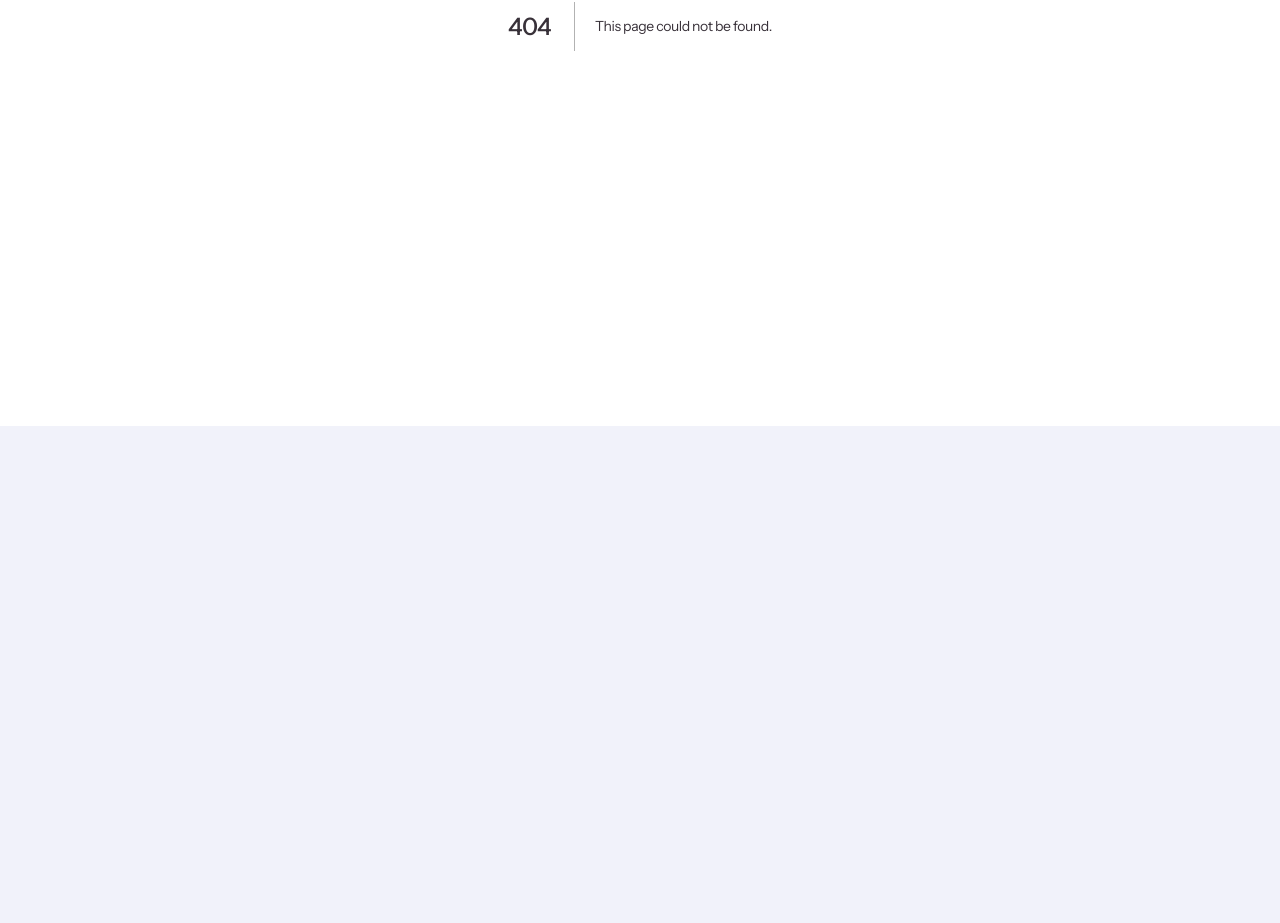
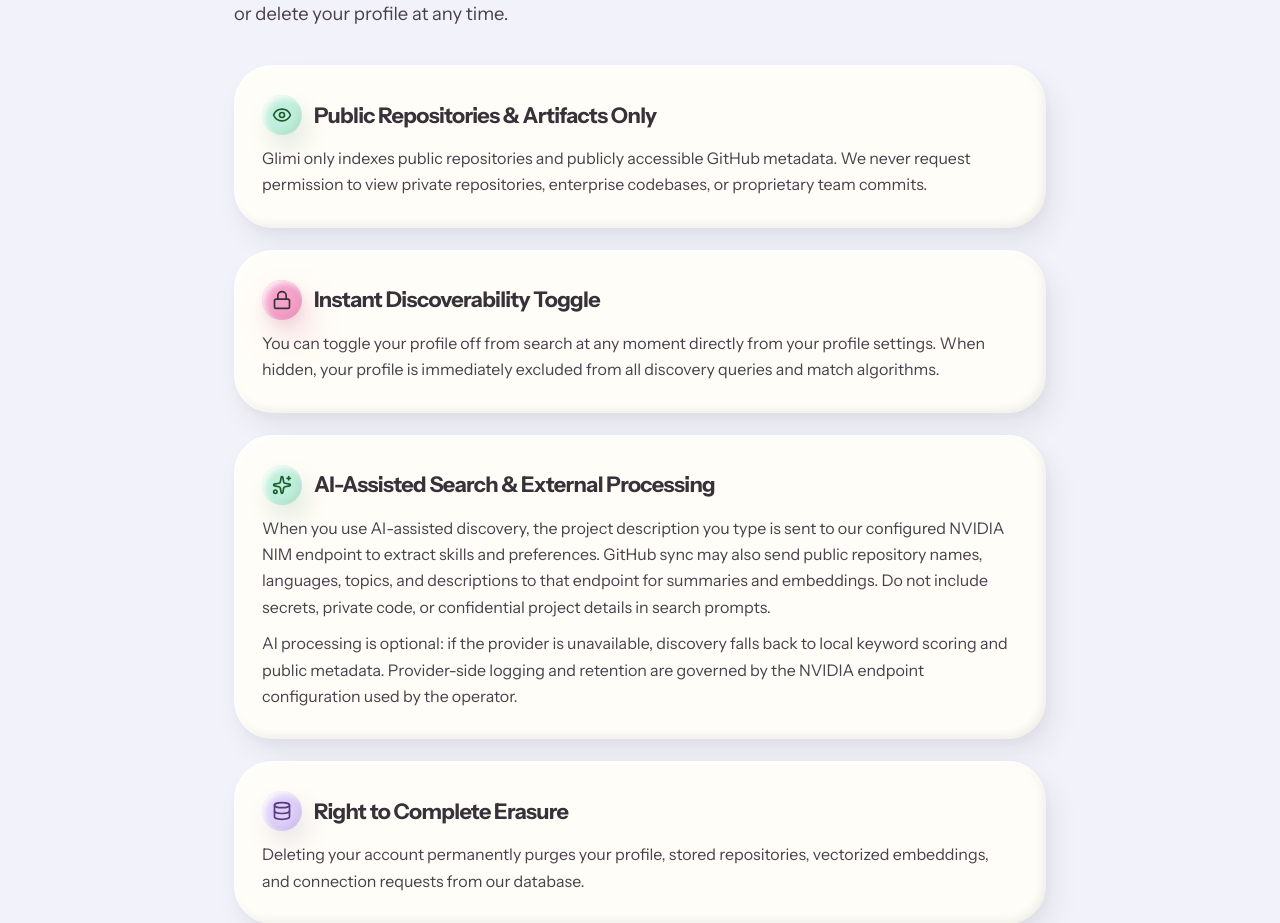
Before and after one commit to anzydev/Glimi, a Next.js app: page /privacy in a window 1280 px wide. Before the commit this address had no page. Shown: the part 374-1297 px from the top of the page. Before the commit the page ends 800 px from the top, so only its background shows below. Built offline with nearby package versions, Linux system fonts and the light colour scheme; no server answers.

Commit message:
app: implement privacy policy detailing data retention, GitHub sync, and erasure rights

```diff
--- /dev/null
+++ b/app/privacy/page.tsx
@@ -0,0 +1,136 @@
+import React from "react";
+import { AppShell } from "@/components/layout/AppShell";
+import { ShieldCheck, Eye, Lock, Database, Sparkles } from "lucide-react";
+
+export default function PrivacyPage() {
+  return (
+    <AppShell>
+      <div className="container-max" style={{ paddingTop: "48px", paddingBottom: "80px", maxWidth: "860px" }}>
+        <div style={{ display: "inline-flex", marginBottom: "16px" }}>
+          <span className="ai-badge">
+            <ShieldCheck size={13} /> Privacy & Developer Consent
+          </span>
+        </div>
+        <h1 style={{ marginBottom: "18px", fontSize: "clamp(2.4rem, 4vw, 3.2rem)" }}>
+          Your Data, Transparent & Under Your Control.
+        </h1>
+        <p style={{ fontSize: "1.15rem", color: "var(--dp-color-ink-secondary)", lineHeight: 1.7, marginBottom: "36px" }}>
+          Glimi is built for developers by developers. We believe you should have absolute clarity on what information is gathered, how project evidence is distinguished from claims, and how to manage or delete your profile at any time.
+        </p>
+
+        <div style={{ display: "flex", flexDirection: "column", gap: "22px" }}>
+          {/* Card 1 */}
+          <div className="clay-cushion-cream" style={{ padding: "30px 28px" }}>
+            <div style={{ display: "flex", alignItems: "center", gap: "12px", marginBottom: "10px" }}>
+              <div
+                style={{
+                  width: "40px",
+                  height: "40px",
+                  borderRadius: "50%",
+                  backgroundColor: "var(--dp-color-surface-support)",
+                  boxShadow: "var(--clay-shadow-mint)",
+                  display: "flex",
+                  alignItems: "center",
+                  justifyContent: "center",
+                  color: "#1d5c2c",
+                }}
+              >
+                <Eye size={20} />
+              </div>
+              <h2 style={{ fontSize: "1.35rem", color: "var(--dp-color-ink)" }}>
+                Public Repositories & Artifacts Only
+              </h2>
+            </div>
+            <p style={{ color: "var(--dp-color-ink-secondary)", lineHeight: 1.65, fontSize: "1rem" }}>
+              Glimi only indexes public repositories and publicly accessible GitHub metadata. We never request permission to view private repositories, enterprise codebases, or proprietary team commits.
+            </p>
+          </div>
+
+          {/* Card 2 */}
+          <div className="clay-cushion-cream" style={{ padding: "30px 28px" }}>
+            <div style={{ display: "flex", alignItems: "center", gap: "12px", marginBottom: "10px" }}>
+              <div
+                style={{
+                  width: "40px",
+                  height: "40px",
+                  borderRadius: "50%",
+                  backgroundColor: "var(--dp-color-accent)",
+                  boxShadow: "var(--clay-shadow-pink)",
+                  display: "flex",
+                  alignItems: "center",
+                  justifyContent: "center",
+                  color: "var(--dp-color-ink)",
+                }}
+              >
+                <Lock size={20} />
+              </div>
+              <h2 style={{ fontSize: "1.35rem", color: "var(--dp-color-ink)" }}>
+                Instant Discoverability Toggle
+              </h2>
+            </div>
+            <p style={{ color: "var(--dp-color-ink-secondary)", lineHeight: 1.65, fontSize: "1rem" }}>
+              You can toggle your profile off from search at any moment directly from your profile settings. When hidden, your profile is immediately excluded from all discovery queries and match algorithms.
+            </p>
+          </div>
+
+          {/* Card 3 */}
+          <div className="clay-cushion-cream" style={{ padding: "30px 28px" }}>
+            <div style={{ display: "flex", alignItems: "center", gap: "12px", marginBottom: "10px" }}>
+              <div
+                style={{
+                  width: "40px",
+                  height: "40px",
+                  borderRadius: "50%",
+                  backgroundColor: "var(--dp-color-surface-support)",
+                  boxShadow: "var(--clay-shadow-mint)",
+                  display: "flex",
+                  alignItems: "center",
+                  justifyContent: "center",
+                  color: "#1d5c2c",
+                }}
+              >
+                <Sparkles size={20} />
+              </div>
+              <h2 style={{ fontSize: "1.35rem", color: "var(--dp-color-ink)" }}>
+                AI-Assisted Search & External Processing
+              </h2>
+            </div>
+            <p style={{ color: "var(--dp-color-ink-secondary)", lineHeight: 1.65, fontSize: "1rem" }}>
+              When you use AI-assisted discovery, the project description you type is sent to our configured NVIDIA NIM endpoint to extract skills and preferences. GitHub sync may also send public repository names, languages, topics, and descriptions to that endpoint for summaries and embeddings. Do not include secrets, private code, or confidential project details in search prompts.
+            </p>
+            <p style={{ color: "var(--dp-color-ink-secondary)", lineHeight: 1.65, fontSize: "1rem", marginTop: "10px" }}>
+              AI processing is optional: if the provider is unavailable, discovery falls back to local keyword scoring and public metadata. Provider-side logging and retention are governed by the NVIDIA endpoint configuration used by the operator.
+            </p>
+          </div>
+
+          {/* Card 4 */}
+          <div className="clay-cushion-cream" style={{ padding: "30px 28px" }}>
+            <div style={{ display: "flex", alignItems: "center", gap: "12px", marginBottom: "10px" }}>
+              <div
+                style={{
+                  width: "40px",
+                  height: "40px",
+                  borderRadius: "50%",
+                  backgroundColor: "var(--dp-color-surface-compare)",
+                  boxShadow: "var(--clay-shadow-lavender)",
+                  display: "flex",
+                  alignItems: "center",
+                  justifyContent: "center",
+                  color: "#5b3b82",
+                }}
+              >
+                <Database size={20} />
+              </div>
+              <h2 style={{ fontSize: "1.35rem", color: "var(--dp-color-ink)" }}>
+                Right to Complete Erasure
+              </h2>
+            </div>
+            <p style={{ color: "var(--dp-color-ink-secondary)", lineHeight: 1.65, fontSize: "1rem" }}>
+              Deleting your account permanently purges your profile, stored repositories, vectorized embeddings, and connection requests from our database.
+            </p>
+          </div>
+        </div>
+      </div>
+    </AppShell>
+  );
+}
```
